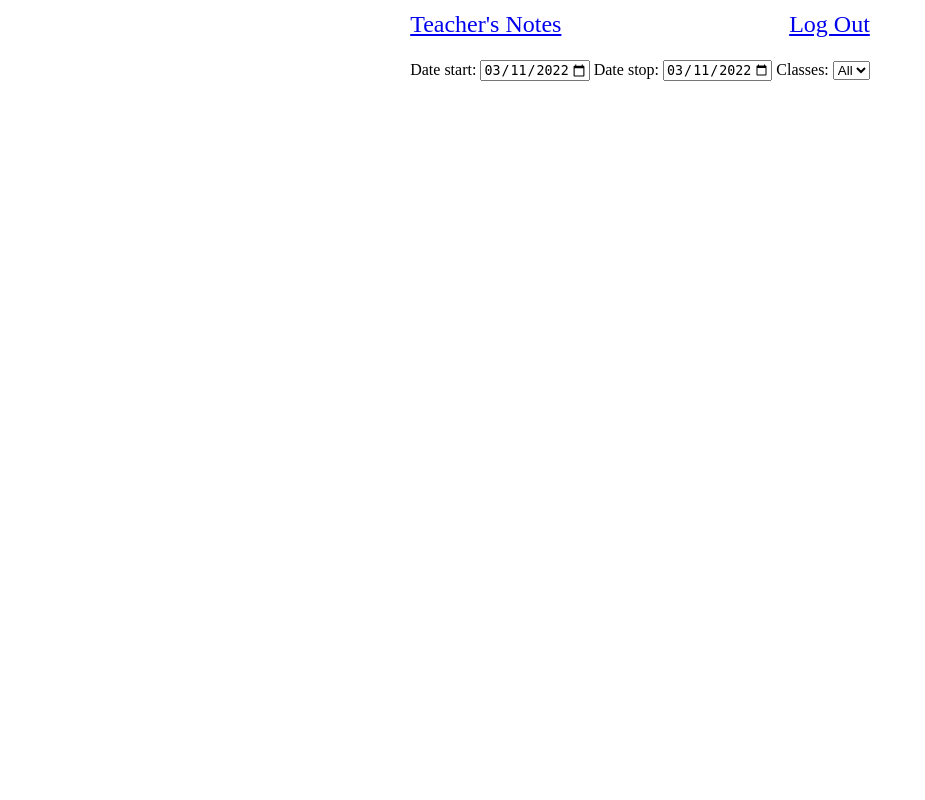
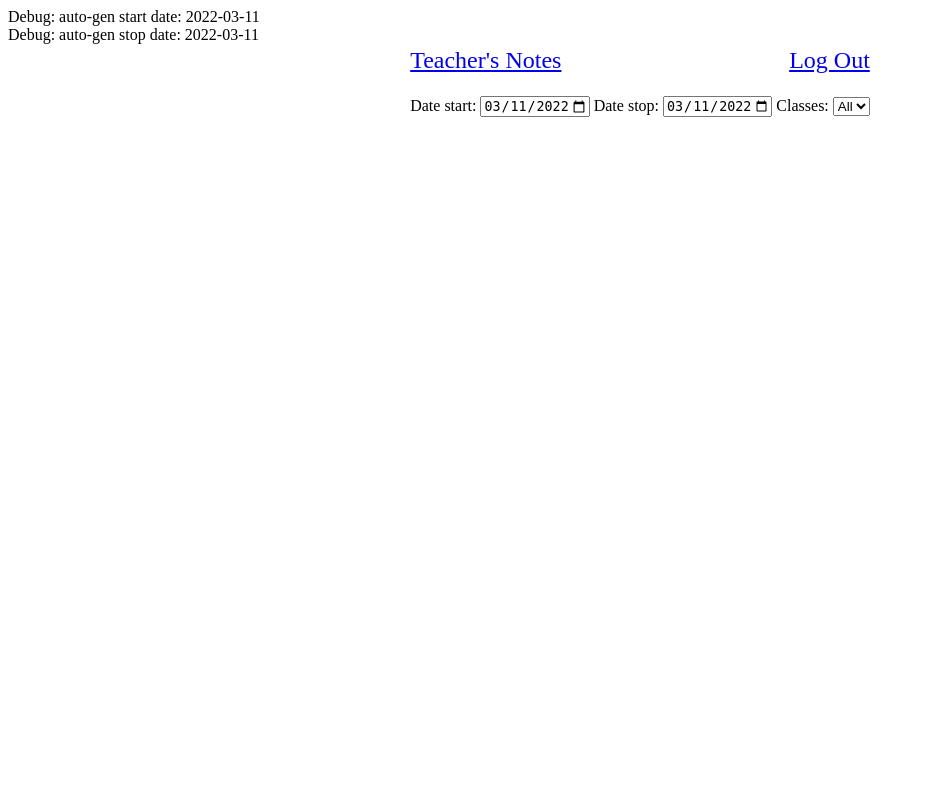
Before and after one commit to ghyousu/shaopass, a PHP site: page /index.php in a window 1280 px wide. Shown: the whole page, without its empty margins (0-925 px from the left). Run offline with PHP 8.4, Linux system fonts and the light colour scheme; the visitor is signed in with stand-in values (Sample User, id 1); some libraries are stand-ins or nearby versions.

Commit message:
enabled debugging to diagnose slow query

```diff
--- a/common.php
+++ b/common.php
@@ -2,7 +2,7 @@
 
 function printDebug($str)
 {
-   $debug=0;
+   $debug=1;
 
    if ($debug == 1)
    {
```
